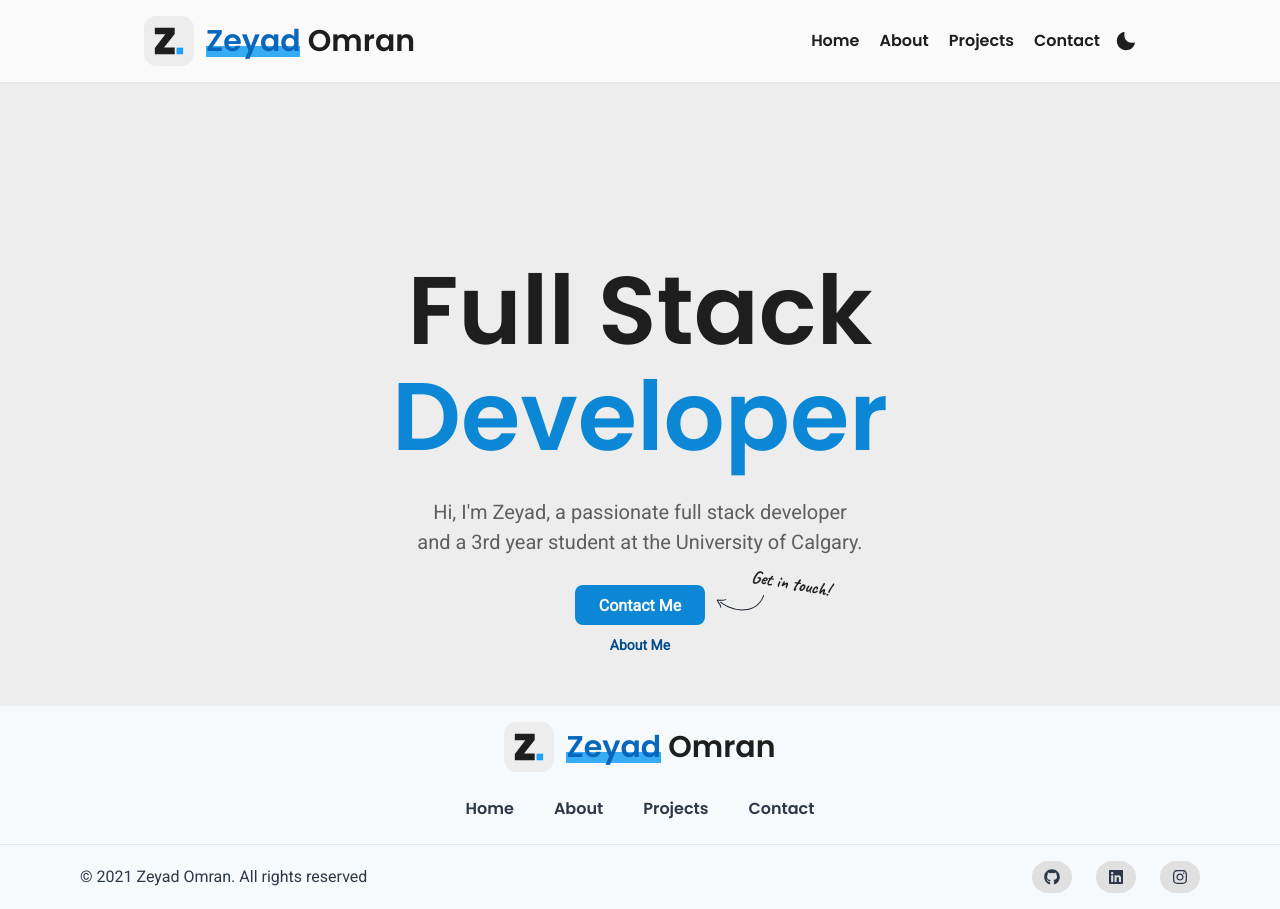
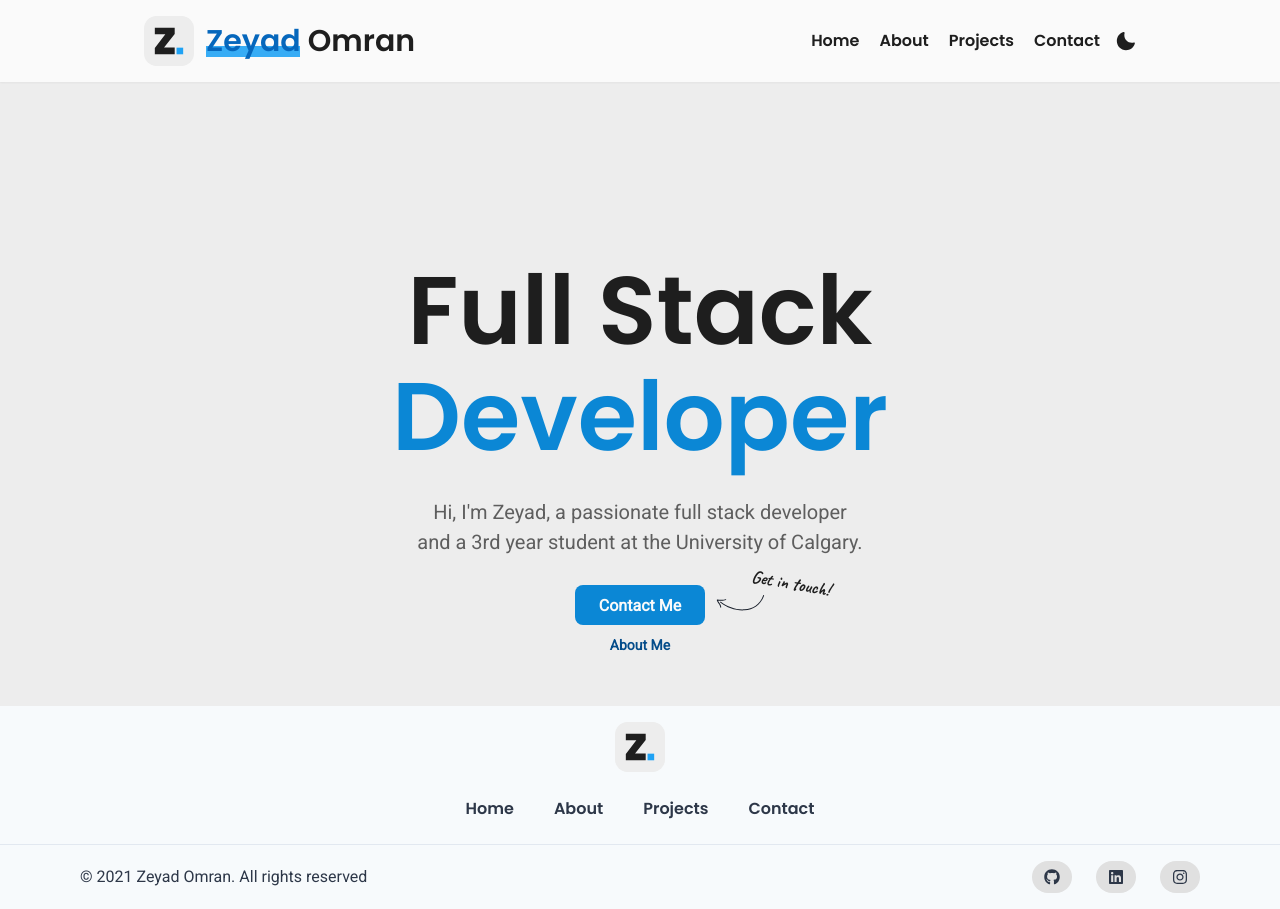
Before and after one commit to zeyadomran/personal-website, a Next.js app in the folder web/: page / in a window 1280 px wide. Built offline with nearby package versions, Linux system fonts and the light colour scheme.

Commit message:
Updated Footer Logo

```diff
--- a/web/src/components/Footer.tsx
+++ b/web/src/components/Footer.tsx
@@ -8,7 +8,7 @@ import {
 } from "@chakra-ui/react";
 import React from "react";
 import { FaInstagram, FaGithub, FaLinkedin } from "react-icons/fa";
-import Logo from "./Logo";
+import Logo from "../resources/logo/logo-dark.svg";
 import NavItem from "./NavItem";
 import SocialButton from "./SocialButton";
 
@@ -30,7 +30,11 @@ const Footer: React.FC = () => {
 				justify={"center"}
 				align={"center"}
 			>
-				<Logo />
+				<Icon
+					as={Logo}
+					w={["35px", "40px", "45px", "50px"]}
+					h={["35px", "40px", "45px", "50px"]}
+				/>
 				<Stack direction={"row"} spacing={6}>
 					<NavItem to={"/"}>Home</NavItem>
 					<NavItem to={"/about"}>About</NavItem>
```
